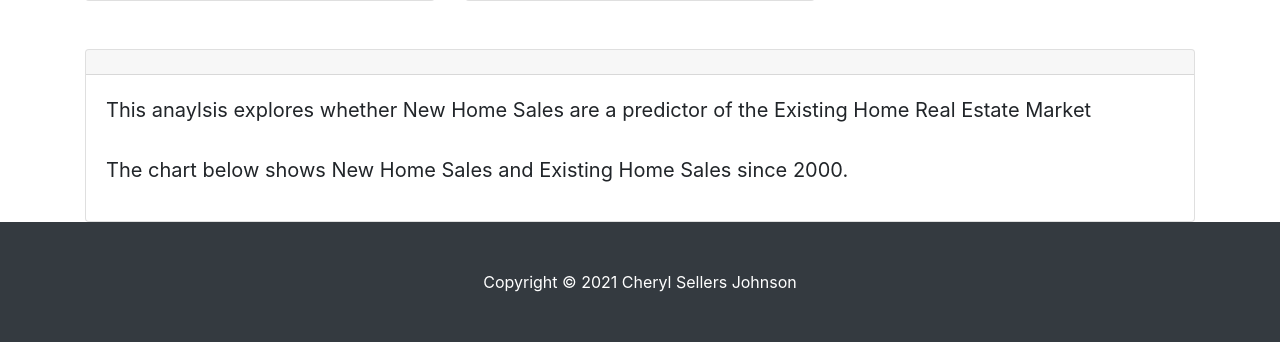
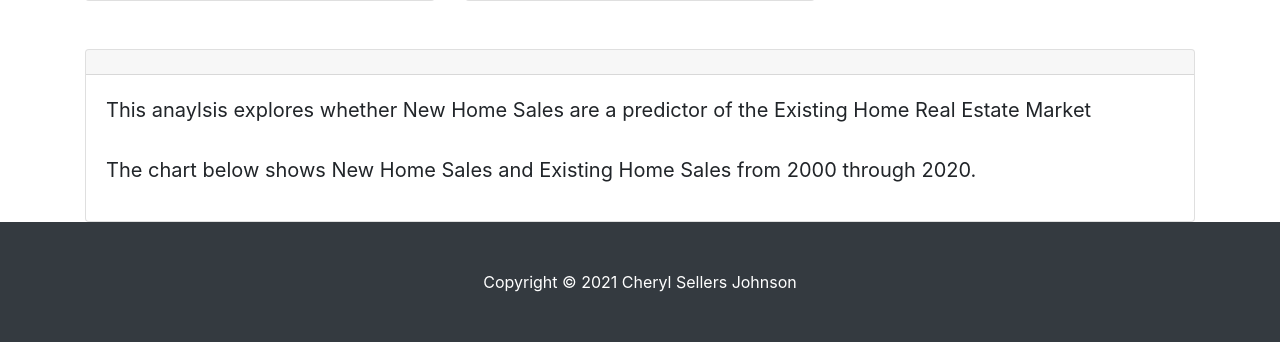
Before and after one commit to spinnakertech/Real-Estate-Data-Analytics, a Flask app: template templates/new-home-sales-predictor.html in a window 1280 px wide. Shown: the part 905-1247 px from the top of the page. Run offline with Flask 2, Linux system fonts and the light colour scheme; the template is opened without the code that fills it, so the values that code supplies are empty; parts of the project's set-up code (start-up, migrations or seed data) failed here and were passed over; some libraries are stand-ins or nearby versions.

Commit message:
updated Tableau charts

```diff
--- a/templates/new-home-sales-predictor.html
+++ b/templates/new-home-sales-predictor.html
@@ -120,31 +120,34 @@
       <div class="card-body">
         <blockquote class="blockquote mb-0">
           <p>This anaylsis explores whether New Home Sales are a predictor of the Existing Home Real Estate Market<br><br>
-          The chart below shows New Home Sales and Existing Home Sales since 2000.</p>
+          The chart below shows New Home Sales and Existing Home Sales from 2000 through 2020.</p>
         </blockquote>
       </div>
     </div>
 
-    <div class='tableauPlaceholder' id='viz1612302730189' style='position: relative'>
+    <div class='tableauPlaceholder' id='viz1612304119674' style='position: relative'>
       <noscript>
-        <a href='#'><img alt=' ' src='https:&#47;&#47;public.tableau.com&#47;static&#47;images&#47;Ne&#47;New-vs-Existing-Home-Sales-Historical&#47;Sheet1&#47;1_rss.png' style='border: none' /></a>
+        <a href='#'><img alt=' ' src='https:&#47;&#47;public.tableau.com&#47;static&#47;images&#47;Ne&#47;New-vs-Existing-Home-Sales-Historical&#47;NewvsExistingUSHomeSales2000-2020&#47;1_rss.png' style='border: none' /></a>
       </noscript>
       <object class='tableauViz'  style='display:none;'>
         <param name='host_url' value='https%3A%2F%2Fpublic.tableau.com%2F' />
-        <param name='embed_code_version' value='3' /> <param name='site_root' value='' />
-        <param name='name' value='New-vs-Existing-Home-Sales-Historical&#47;Sheet1' />
+        <param name='embed_code_version' value='3' />
+        <param name='site_root' value='' />
+        <param name='name' value='New-vs-Existing-Home-Sales-Historical&#47;NewvsExistingUSHomeSales2000-2020' />
         <param name='tabs' value='no' />
         <param name='toolbar' value='yes' />
-        <param name='static_image' value='https:&#47;&#47;public.tableau.com&#47;static&#47;images&#47;Ne&#47;New-vs-Existing-Home-Sales-Historical&#47;Sheet1&#47;1.png' />
-        <param name='animate_transition' value='yes' /><param name='display_static_image' value='yes' />
+        <param name='static_image' value='https:&#47;&#47;public.tableau.com&#47;static&#47;images&#47;Ne&#47;New-vs-Existing-Home-Sales-Historical&#47;NewvsExistingUSHomeSales2000-2020&#47;1.png' />
+        <param name='animate_transition' value='yes' />
+        <param name='display_static_image' value='yes' />
         <param name='display_spinner' value='yes' />
         <param name='display_overlay' value='yes' />
         <param name='display_count' value='yes' />
         <param name='language' value='en' />
         <param name='filter' value='publish=yes' />
-      </object></div>
+      </object>
+    </div>
       <script type='text/javascript'>
-        var divElement = document.getElementById('viz1612302730189');
+        var divElement = document.getElementById('viz1612304119674');
         var vizElement = divElement.getElementsByTagName('object')[0];
         vizElement.style.width='100%';vizElement.style.height=(divElement.offsetWidth*0.75)+'px';
         var scriptElement = document.createElement('script');
```
